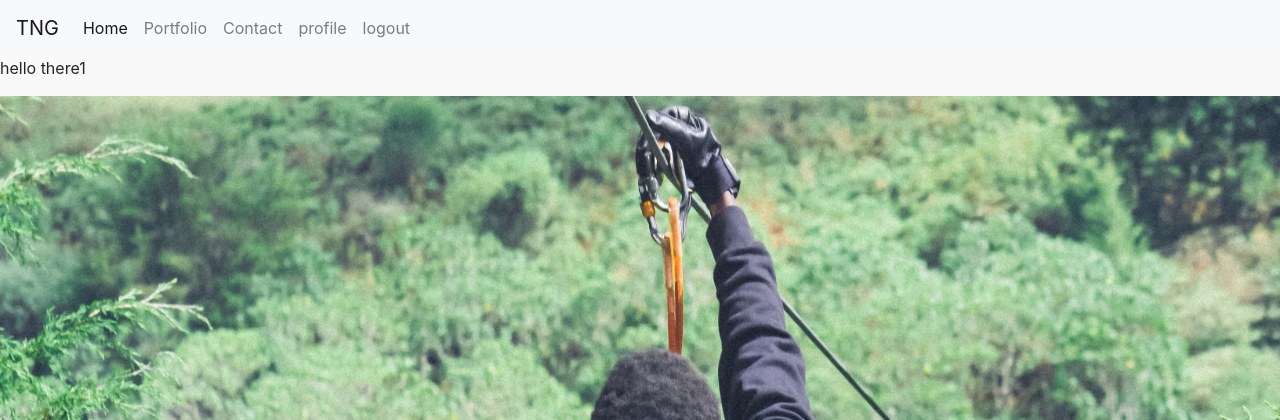
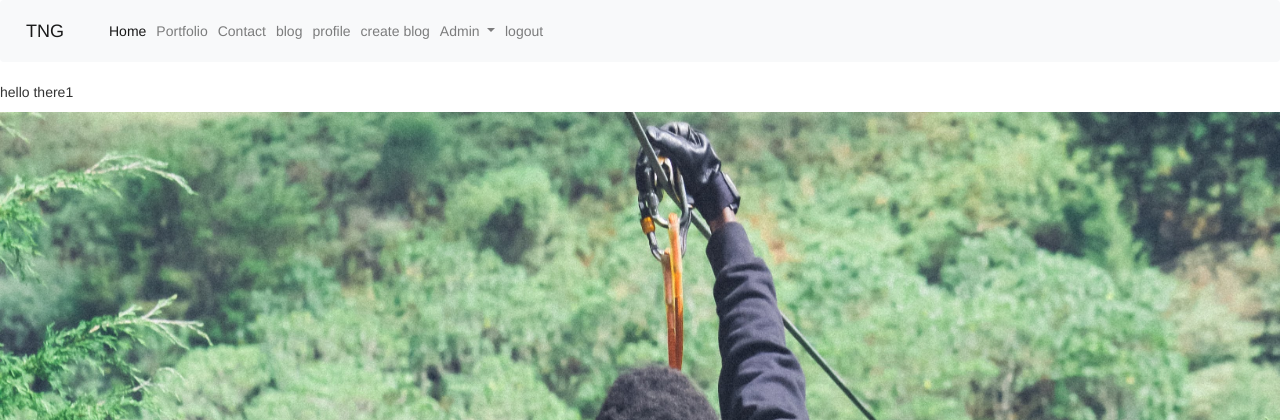
Before and after one commit to trevor-ngugi/blog, a PHP site: page /index.php in a window 1280 px wide. Shown: the top 420 px of the page. Run offline with PHP 8.4, Linux system fonts and the light colour scheme; the visitor is signed in with stand-in values (Sample User, id 1); some libraries are stand-ins or nearby versions.

Commit message:
linked pages in navbar

```diff
--- a/footer.php
+++ b/footer.php
@@ -1,4 +1,8 @@
 </body>
+
+<script src="//ajax.googleapis.com/ajax/libs/jquery/1.11.0/jquery.min.js"></script>
+<script src="//netdna.bootstrapcdn.com/bootstrap/3.1.1/js/bootstrap.min.js"></script>
+<link rel="stylesheet" type="text/css" href="//netdna.bootstrapcdn.com/bootstrap/3.1.1/css/bootstrap.min.css">
 <script src="script.js"></script>
 
 </html>
--- a/header.php
+++ b/header.php
@@ -42,8 +42,24 @@ session_start();
                 </li>
                 <?php
                 if(isset($_SESSION["userssuid"])){
+                    // function for all
+                    echo "<li class='nav-item'><a class='nav-link' href='home.php'>blog</a></li>";
+                    echo "<li class='nav-item'><a class='nav-link' href='profile.php'>profile</a></li>";
+                    // function for author
+                    echo "<li class='nav-item'><a class='nav-link' href='createblog.php'>create blog</a></li>";
+                    //function for admin
+                    echo "
+                    <li class='nav-item dropdown'>
+                        <a class='nav-link dropdown-toggle' href='#' id='navbarDropdown' role='button' data-toggle='dropdown' aria-haspopup='true' aria-expanded='false'>
+                            Admin
+                         </a>
+                        <div class='dropdown-menu' aria-labelledby='navbarDropdown'>
+                        <a class='dropdown-item' href='#'>Add user</a>
+                        <a class='dropdown-item' href='#'>Add category</a>
+                        <a class='dropdown-item' href='#'>Delete post</a>
 
-                    echo "<li class='nav-item'><a class='nav-link' href='profile.php'>profile</a></li>";
+                    </li>
+                    ";
                     echo "<li class='nav-item'><a class='nav-link' href='include/logout.inc.php'>logout</a></li>";
                 }
                 else{
--- a/include/functions.inc.php
+++ b/include/functions.inc.php
@@ -118,7 +118,7 @@ function loginUser($conn,$username,$pwd){
         session_start();
         $_SESSION["userssid"]=$uidExists["userssId"];
         $_SESSION["userssuid"]=$uidExists["userssUid"];
-        header("location: ../index.php?");
+        header("location: ../home.php?");
         exit();
 
     }
```
